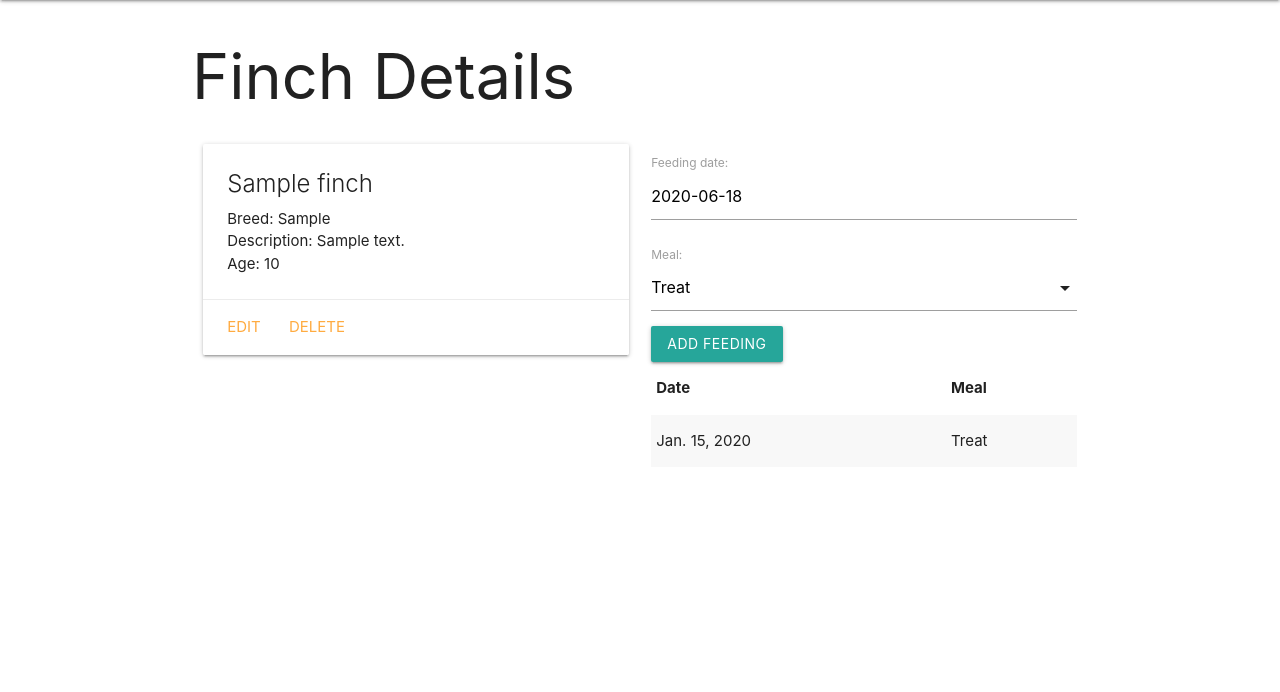
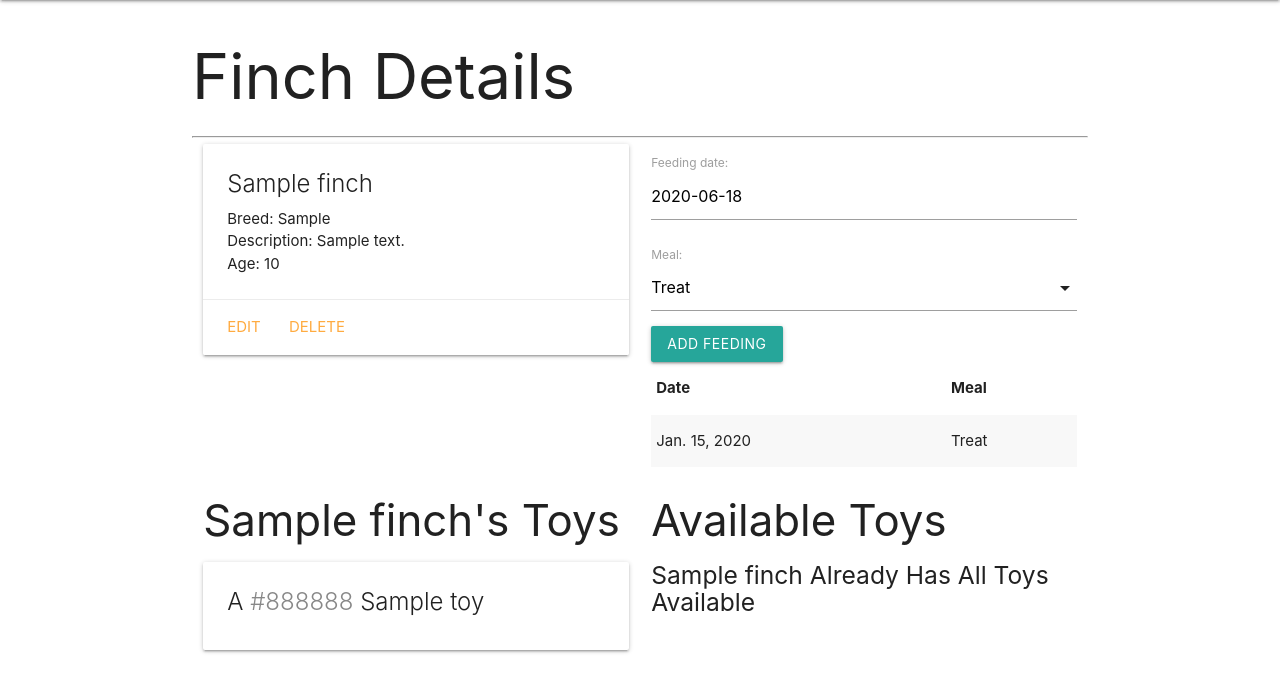
Before and after one commit to rperillo1/finch-collector, a Django app: page /finches/1/ in a window 1280 px wide. Shown: the part 64-756 px from the top of the page. Run offline with Django 3.2, Linux system fonts and the light colour scheme; tables that the repository leaves empty hold one stand-in row (values such as "Sample post").

Commit message:
complete app

```diff
--- a/main_app/templates/finches/detail.html
+++ b/main_app/templates/finches/detail.html
@@ -41,6 +41,47 @@
             </tbody>
         </table>
     </div>
+    <hr>
+    <div class="row">
+        <div class="col s6">
+            <h3>{{ finch.name }}'s Toys</h3>
+            {% if finch.toys.count %}
+            {% for toy in finch.toys.all %}
+            <div class="card">
+                <div class="card-content">
+                    <span class="card-title">
+                        A <span style="color: {{ toy.color }}">{{ toy.color }}</span> {{ toy.name }}
+                    </span>
+                </div>
+            </div>
+            {% endfor %}
+            {% else %}
+            <h5>No Toys :(</h5>
+            {% endif %}
+        </div>
+        <div class="col s6">
+            <h3>Available Toys</h3>
+            {% if toys.count %}
+            {% for toy in toys.all %}
+            <div class="card">
+                <div class="card-content">
+                    <span class="card-title">
+                        A <span style="color: {{ toy.color }}">{{ toy.color }}</span> {{ toy.name }}
+                    </span>
+                </div>
+                <div class="card-action">
+                    <form action="{% url 'assoc_toy' finch.id toy.id %}" method="post">
+                        {% csrf_token %}
+                        <button type="submit" class="btn">Add</button>
+                    </form>
+                </div>
+            </div>
+            {% endfor %}
+            {% else %}
+            <h5>{{finch.name}} Already Has All Toys Available</h5>
+            {% endif %}
+        </div>
+    </div>
 </div>
 
 <script>
--- a/main_app/urls.py
+++ b/main_app/urls.py
@@ -10,4 +10,5 @@ urlpatterns = [
     path('finches/<int:pk>/update/', views.FinchUpdate.as_view(), name='finches_update'),
     path('finches/<int:pk>/delete/', views.FinchDelete.as_view(), name='finches_delete'),
     path('finches/<int:finch_id>/add_feeding/', views.add_feeding, name='add_feeding'),
+    path('finches/<int:finch_id>/assoc_toy/<int:toy_id>/', views.assoc_toy, name='assoc_toy'),
 ]
--- a/main_app/views.py
+++ b/main_app/views.py
@@ -1,6 +1,6 @@
 from django.shortcuts import render, redirect
 from django.views.generic.edit import CreateView, UpdateView, DeleteView
-from .models import Finch
+from .models import Finch, Toy
 from .forms import FeedingForm
 
 # Create your views here.
@@ -23,16 +23,22 @@ def finches_index(request):
 
 def finches_detail(request, finch_id):
     finch = Finch.objects.get(id=finch_id)
+    toys_finch_doesnt_have = Toy.objects.exclude(id__in = finch.toys.all().values_list('id'))
     feeding_form = FeedingForm()
     return render(request, 'finches/detail.html', {
         'finch': finch,
-        'feeding_form': feeding_form
+        'feeding_form': feeding_form,
+        'toys': toys_finch_doesnt_have
     })
+
+def assoc_toy(request, finch_id, toy_id):
+    Finch.objects.get(id=finch_id).toys.add(toy_id)
+    return redirect('detail', finch_id=finch_id)
 
 
 class FinchCreate(CreateView):
     model = Finch
-    fields = '__all__'
+    fields = ['name', 'breed', 'description', 'age']
 
 
 class FinchUpdate(UpdateView):
```
